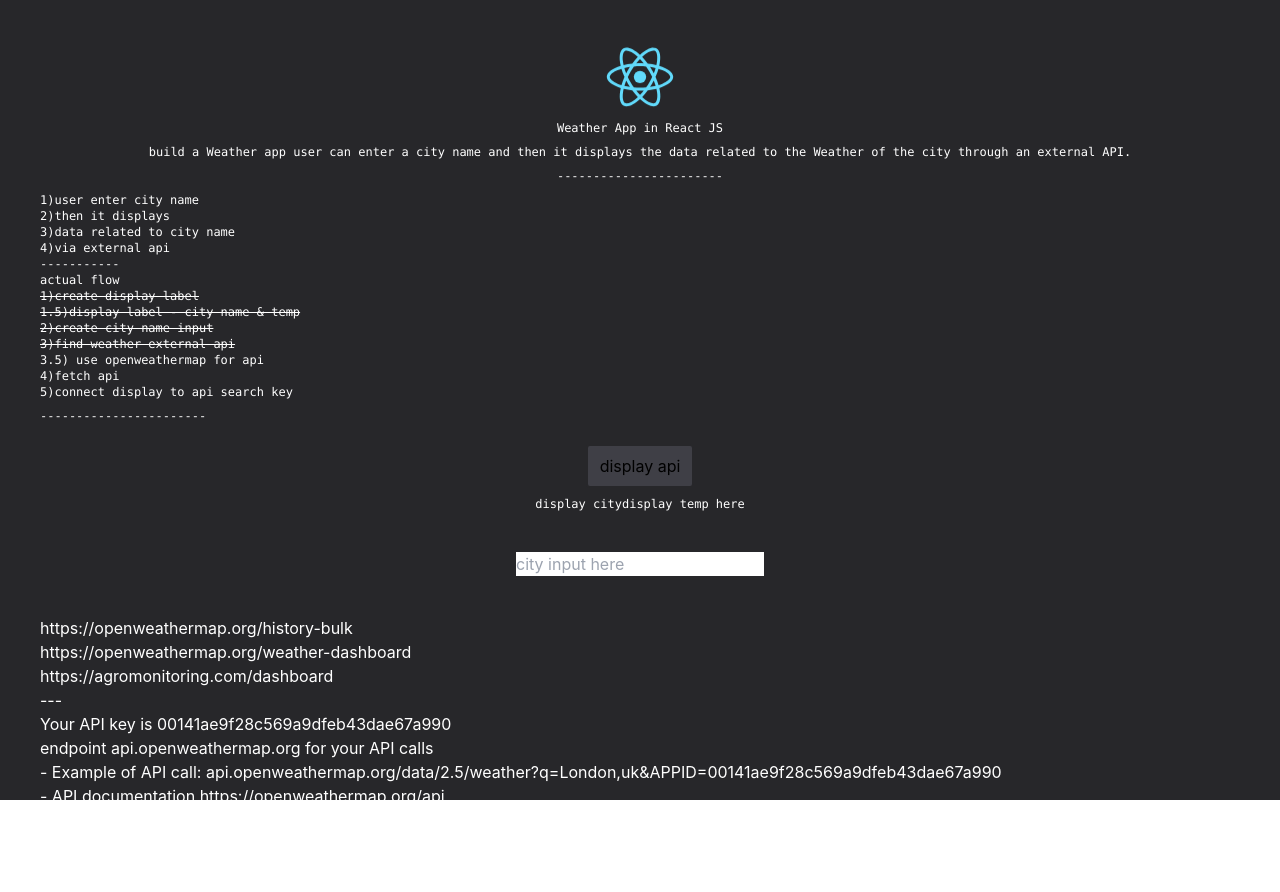
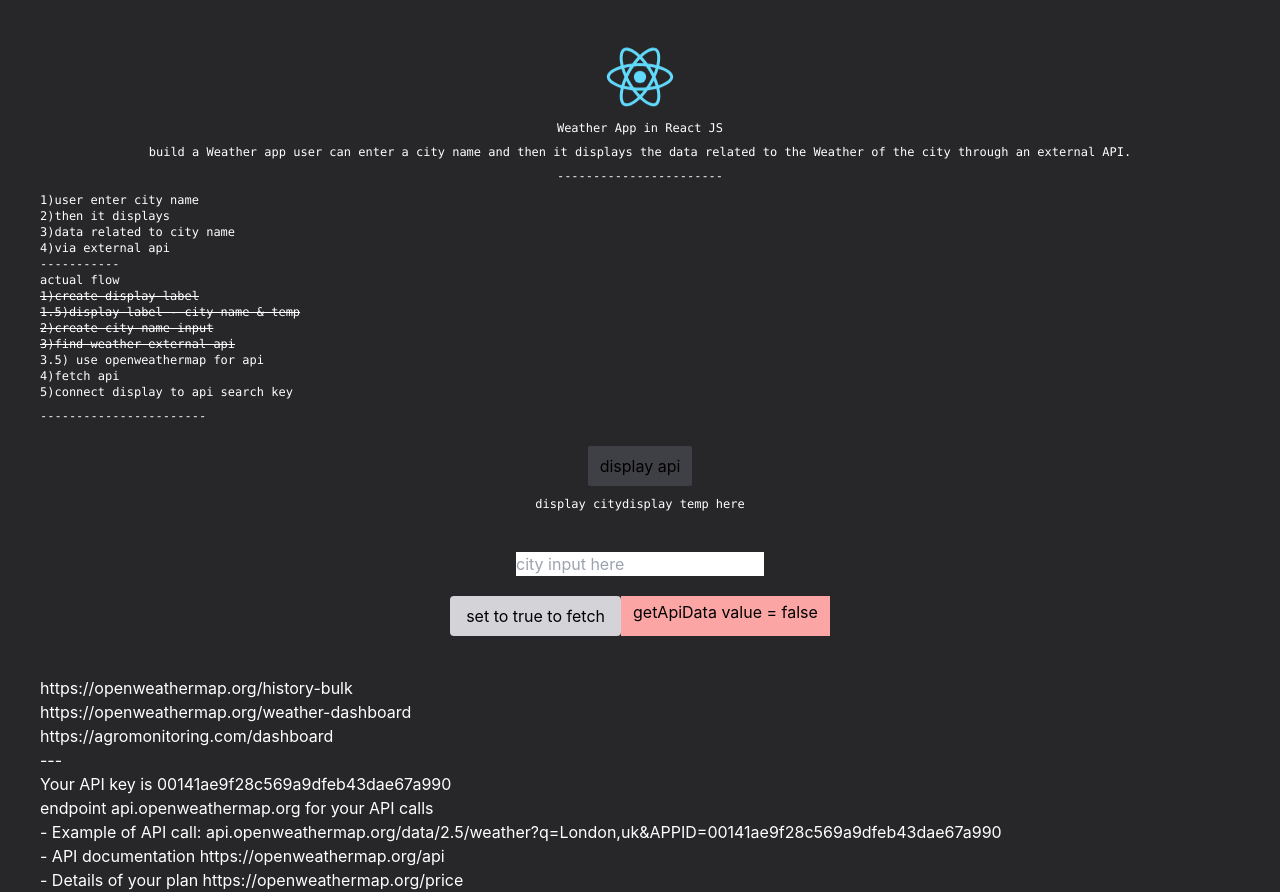
Before and after one commit to solahidris/Project14_T1_WeatherAppReact, a React (Create React App) app: page / in a window 1280 px wide. Before the commit the page ends 832 px from the top, so only its background shows below. Built offline with nearby package versions, Linux system fonts and the light colour scheme; no server answers.

Commit message:
added switch to display data from api, solved crash issue

```diff
--- a/src/App.js
+++ b/src/App.js
@@ -10,7 +10,7 @@ function App() {
   const weatherAPI = "http://api.openweathermap.org/data/2.5/forecast?id=524901&appid=00141ae9f28c569a9dfeb43dae67a990";
 
   // API Data useState
-  const [apiData, setApiData] = useState(null);
+  const [apiData, setApiData] = useState("");
 
   // API Fetch
   const fetchData = async () => {
@@ -19,7 +19,7 @@ function App() {
     const jsonData = await response.json();
     setApiData(jsonData);
     console.log(jsonData);} catch (error) {
-      console.error("Error: ", error);
+      console.error('Error:', error);
     }
   };
 
@@ -28,9 +28,19 @@ function App() {
     fetchData();
   },[]);
 
+  // data to show details (switch)
+  const [getApiData, setGetApiData] = useState(false);
+  // data handler true false
+  const getApiDataHandler = () => {
+    if (getApiData === false) {
+      setGetApiData(true);
+    } else {
+      setGetApiData(false);
+    }
+  };
 
   return (
-    <div className="bg-zinc-800 h-screen">
+    <div className="bg-zinc-800 h-max">
       <AppHeader />
       <WorkFlow />
 
@@ -51,10 +61,10 @@ function App() {
           <input type="text" placeholder="city input here" />
         </div>
 
-        <div>
-
-          {/* <p>{data.city.name}</p> */}
-          {/* <p>{data.city.country}</p> */}
+        <div className="flex justify-center mt-5">
+          <button onClick={getApiDataHandler} className="py-2 px-4 bg-zinc-300 rounded">set to true to fetch</button>
+          <label className="py-1 px-3 bg-red-300">getApiData value = {getApiData.toString()}</label>
+          {getApiData === true && <p className="py-1 px-3 bg-sky-300">{apiData.city.name}</p>}
         </div>
 
         <div className="ml-10 mt-10 text-white">
```
